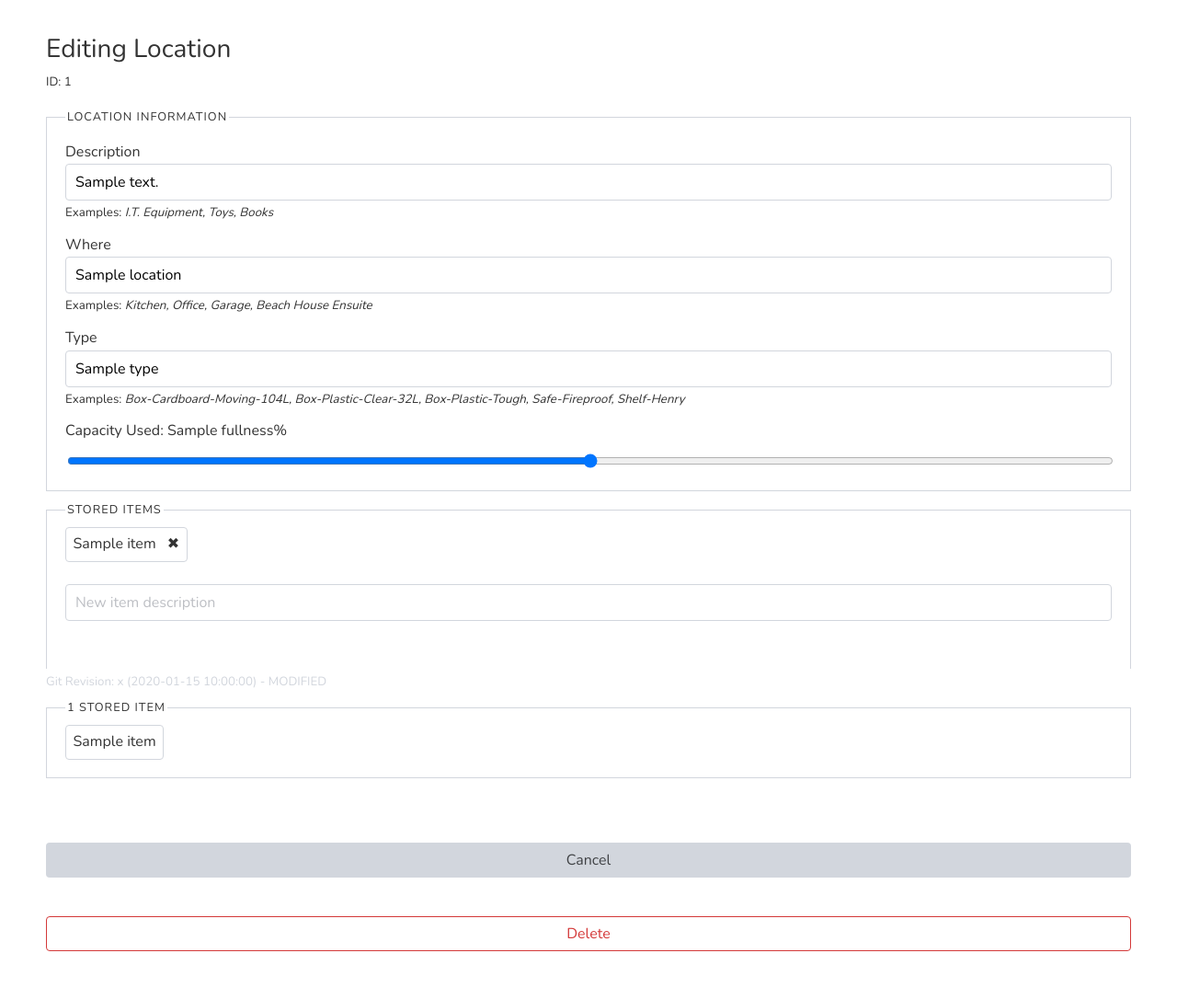
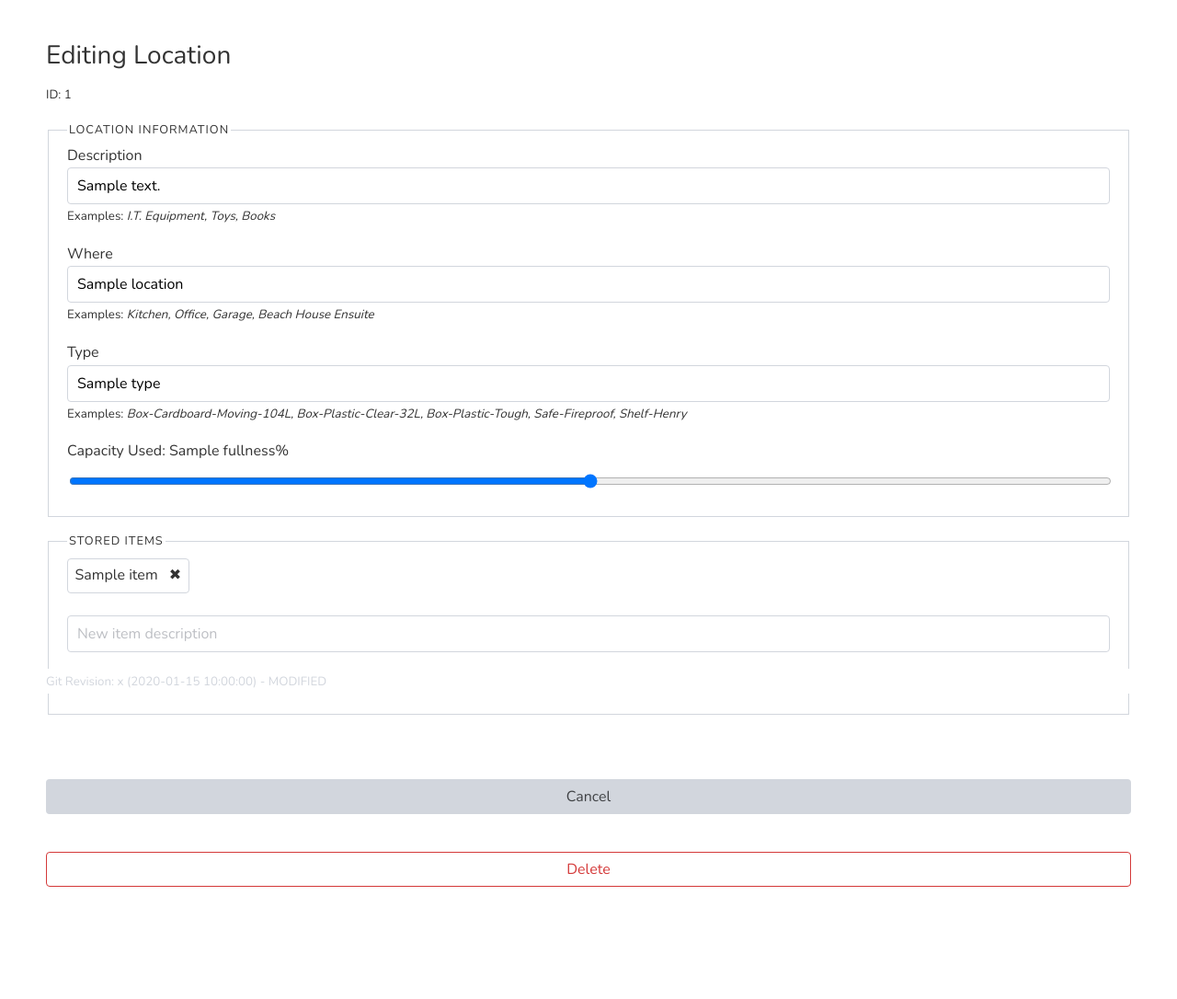
Before and after one commit to danricho/where_the, a Python web app: template templates/edit.j2.html in a window 1280 px wide. Shown: the part 46-1132 px from the top of the page at 92% size. After the commit the page ends 1010 px from the top, so only its background shows below. Run offline with Jinja, Linux system fonts and the light colour scheme; the template is opened without the code that fills it: most values are stand-ins (such as "Sample title", 1, 10 or a date in 2020); some libraries are stand-ins or nearby versions.

Commit message:
Fix the Edit page and minor CSS tweak (mistakes earlier)

```diff
--- a/static/styles.css
+++ b/static/styles.css
@@ -29,10 +29,9 @@ footer {
 
 main { padding: 1em 0; }
 section { padding: 1em 0; }
-fieldset { margin: 1em 0; }
-fieldset:first { margin-top: 0.5em; }
+fieldset { margin-bottom: 1em; }
 .col.disable-small-reduction { flex: 1 !important; margin: 0 calc(var(--grid-gutter)/2); }
-h1, h2, h3, h4, h6 { margin: 0; }
+h1, h2, h3, h4, h6 { margin: 0.25em 0; }
 
 .bottom-margin-05 { margin-bottom: 0.5em; }
 .top-margin-05 { margin-top: 0.5em; }
--- a/templates/edit.j2.html
+++ b/templates/edit.j2.html
@@ -9,30 +9,30 @@
 
       <form method="post">
 
-      <fieldset style="margin: 1rem 0;">
+      <fieldset>
         <legend>Location Information</legend>
-        <p style="margin: 1rem 0;">
+        <p>
           <label for="description-input">Description</label>
           <input id="description-input" name="description-input" type="text" placeholder="Description of location" value="{% if loc.description != "" %}{{loc.description}}{% endif %}" />
           <small>Examples: <i>I.T. Equipment, Toys, Books</i></small>
         </p>
-        <p style="margin: 1rem 0;">
+        <p>
           <label for="location-input">Where</label>
           <input id="location-input" name="location-input" type="text" placeholder="Where is this storage location?" value="{% if loc.location != "" %}{{loc.location}}{% endif %}" />
           <small>Examples: <i>Kitchen, Office, Garage, Beach House Ensuite</i></small>
         </p>
-        <p style="margin: 1rem 0;">
+        <p>
           <label for="type-input">Type</label>
           <input id="type-input" name="type-input" type="text" placeholder="Sortable Type Name" value="{% if loc.type != "" %}{{loc.type}}{% endif %}" />
           <small>Examples: <i>Box-Cardboard-Moving-104L, Box-Plastic-Clear-32L, Box-Plastic-Tough, Safe-Fireproof, Shelf-Henry</i></small>
         </p>
-        <p style="margin: 1rem 0;">
+        <p>
           <label for="fullness-input">Capacity Used: <span id="fullness-numeric">{{loc.fullness}}</span>%</label>
           <input id="fullness-input" name="fullness-input" type="range" value="{{loc.fullness}}" min="0" step="10" max="100" />
         </p>
       </fieldset>
 
-      <fieldset style="margin: 1rem 0;">
+      <fieldset>
         <legend>Stored Items</legend>
         <div id="item-list">
           {% for item in loc['items'] | sort %}<div class="item"><span>{{item}} <a href="#" onclick="remove(this); return false;">✖</a></span></div>{% endfor %}
@@ -45,16 +45,6 @@
           </p>
         </div>
 
-      </fieldset>
-
-      <fieldset class="bottom-padding-15">
-        <legend>{{loc['items'] | length}} Stored Item{% if loc['items'] | length != 1 %}s{%endif%}</legend>
-
-        {% if loc['items'] | length %}
-        {% for item in loc['items'] | sort %}<div class="item"><span>{{item}}</span></div>{% endfor %}
-        {% else %}
-        <p>No items yet. <a href="{{url_for('edit', url_id=loc.id)}}">Edit</a> to add some!</p>
-        {% endif %}
       </fieldset>
 
       <p><button type="submit" class="is-full-width button primary">Save</button></p>
```
